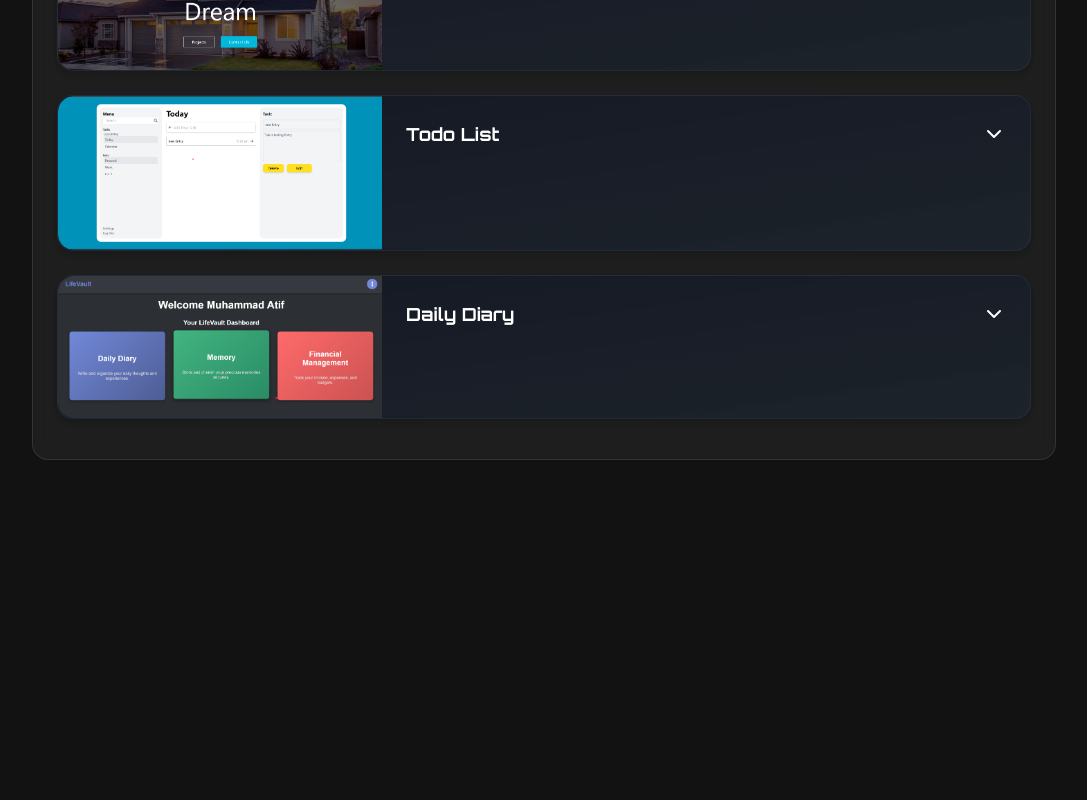
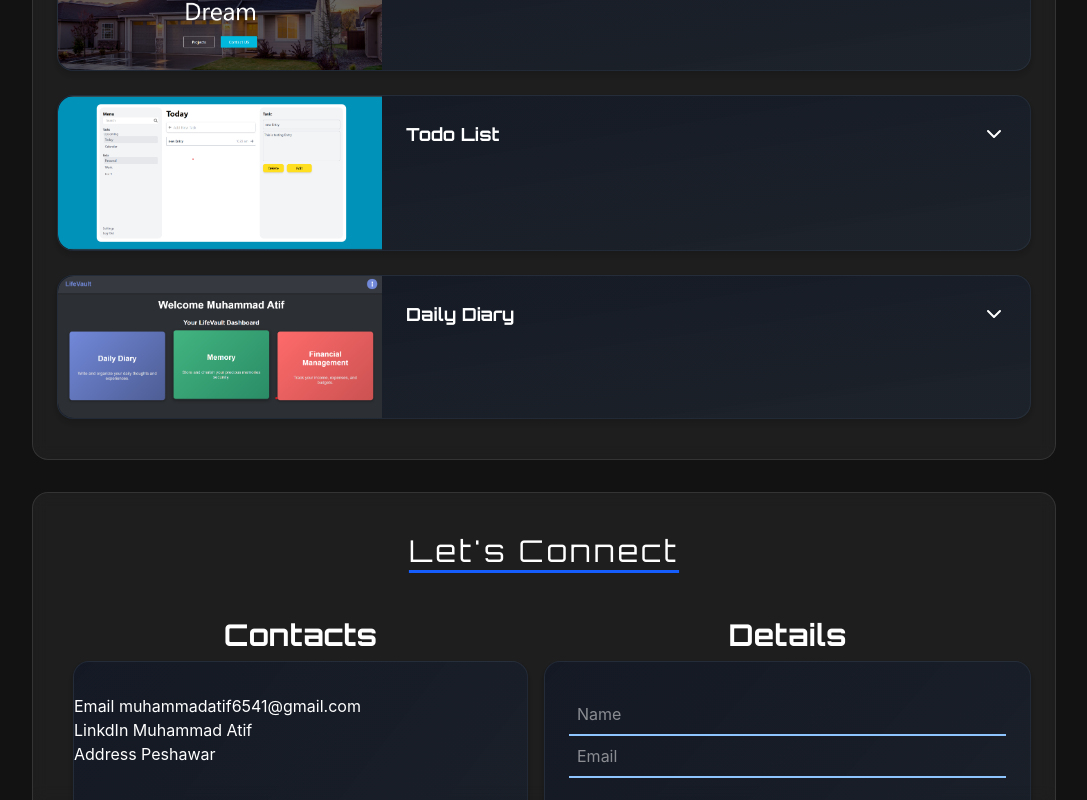
Before and after one commit to Atif-khan-prog/myPortfolio, a React (Vite) app: page / in a window 1280 px wide. Shown: the part 2000-2800 px from the top of the page, without its empty margins (96-1183 px from the left). Before the commit the page ends 2460 px from the top, so only its background shows below. Built offline with nearby package versions, Linux system fonts and the light colour scheme.

Commit message:
Contact Page Added

```diff
--- a/src/App.jsx
+++ b/src/App.jsx
@@ -2,6 +2,7 @@ import React from 'react'
 import Hero from './components/Hero'
 import Skills from './components/Skills'
 import Projects from './components/Projects'
+import Contact  from './components/Contact'
 
 const App = () => {
 
@@ -11,6 +12,7 @@ const App = () => {
       <Hero />
       <Skills />
       <Projects />
+      <Contact />
       </div>
 
     </>
--- /dev/null
+++ b/src/components/Contact.jsx
@@ -0,0 +1,61 @@
+import React from 'react'
+
+const Contact = () => {
+
+    return (
+
+
+        <div className="flex justify-center mt-8 text-white" id="projects">
+            <div
+                className="md:w-[80%] w-full min-h-screen rounded-2xl flex flex-col p-6 space-y-6"
+                style={{
+                    background: "rgba(255, 255, 255, 0.05)",
+                    backdropFilter: "blur(8px)",
+                    border: "1px solid rgba(255, 255, 255, 0.1)",
+                }}
+            >
+                <h1 className="text-3xl underline text-center tracking-widest underline-offset-8 decoration-blue-600 my-4">
+                    Let's Connect
+                </h1>
+
+                <div className='w-full h-full flex justify-center flex-col md:flex-row  mt-4'>
+                    <div className='w-full md:w-1/2 h-full  p-4'>
+                        <h1 className='text-3xl text-white font-semibold w-full flex justify-center'>Contacts</h1>
+
+                        <div className='border  font-sans rounded-2xl gap-6 justify-between  h-11/12 mt-2 pt-8 space-y-4 border-gray-700/40 shadow-md bg-gradient-to-br
+              from-gray-900/70 to-gray-800/50'>
+
+                            <div className='h-11/12'>
+                                <div>Email <span>muhammadatif6541@gmail.com</span></div>
+                                <div>LinkdIn <span>Muhammad Atif</span></div>
+                                <div>Address <span>Peshawar</span></div>
+                            </div>
+                        </div>
+                    </div>
+
+                    <div className='w-full md:w-1/2 h-11/12 mt-4'>
+                        <h1 className='text-3xl text-white font-semibold w-full flex justify-center'>Details</h1>
+
+                        <div className='border font-sans rounded-2xl gap-6 justify-between  h-11/12 mt-2 pt-8 space-y-4 border-gray-700/40 shadow-md bg-gradient-to-br
+              from-gray-900/70 to-gray-800/50'>
+                            <form action="submit" className='px-6  h-full space-y-'>
+                                <input type="text" placeholder='Name'
+                                    className='border-b-2 border-blue-300 focus:border-blue-600 p-2 w-full
+                            outline-none'
+                                    name="" id="" required />
+                                <input type="email" placeholder='Email'
+                                    className='border-b-2 border-blue-300 focus:border-blue-600 p-2 w-full
+                            outline-none'
+                                    name="" id="" required />
+                                <button className='p-2 mt-12 flex justify-center bg-blue-600 rounded'>Send Message</button>
+                            </form>
+                        </div>
+                    </div>
+                </div>
+
+            </div>
+        </div>
+    )
+}
+
+export default Contact
--- a/src/components/Hero.jsx
+++ b/src/components/Hero.jsx
@@ -1,10 +1,12 @@
-import React from 'react'
+import React, { useState } from 'react'
 import heroBg from '../assets/images/heroBg.jpg'
 import heroBg2 from '../assets/images/heroBg2.jpg'
 import heroBG3 from '../assets/images/heroBG3.jpg'
 import profile from '../assets/img.jpg'
-import {Download} from 'lucide-react'
+import {Download, BarChart2Icon} from 'lucide-react'
 const Hero = () => {
+
+  const[sideMenu, setSideMenu] = useState(false);
   return (
     <div className="relative h-screen w-full mb-4 overflow-hidden" id='home'>
       {/* Blurred background */}
@@ -29,20 +31,55 @@ const Hero = () => {
 
       {/* Content (stays sharp) */}
       <div className="relative z-10 text-white">
+         <div className={`w-full h-screen ${sideMenu && 'hidden'} md:hidden  bg-gray-900`}>
+          <nav className=" flex  flex-col  w-full px-6 py-4">
+         <div className='flex justify-between w-full'>
+           <div className="font-bold text-xl md:text-4xl cursor-pointer justify-start flex flex-col">Muhammad Atif
+            <span className='text-[12px] text-gray-500 flex justify-between '>
+              Full Stack | MERN & AI Enthusiast
+
+              </span>
+
+          </div>
+          <div className='mt-3'>
+            <div className='rotate-270 md:hidden mb-12 text-white  ml-12' onClick={() => setSideMenu(true)}>
+            <BarChart2Icon />
+          </div>
+          </div>
+         </div>
+
+        {/* sideMenue For Mobile */}
+
+          <ul className="flex justify-center items-center h-screen  w-full space-y-4 mt-12 flex-col flex-1 ">
+            <a className="cursor-pointer hover:underline hover:underline-offset-4 hover:decoration-blue-600 " href='#home'>Home</a>
+            <a className="cursor-pointer hover:underline hover:underline-offset-4 hover:decoration-blue-600 " href='#skills'>Tech Stack</a>
+            <a className="cursor-pointer hover:underline hover:underline-offset-4 hover:decoration-blue-600 " href='#projects'>Projects</a>
+            <a className="cursor-pointer hover:underline hover:underline-offset-4 hover:decoration-blue-600 " href='#education'>Education</a>
+          </ul>
+        </nav>
+        </div>
         {/* Navbar */}
         <nav className=" flex justify-between items-center w-full px-6 py-4">
           <div className="font-bold text-xl md:text-3xl cursor-pointer flex flex-col">Muhammad Atif
             <span className='text-[12px] text-gray-500 flex justify-center '>Full Stack | MERN & AI Enthusiast</span>
           </div>
 
+        {/* sideMenue For Mobile */}
+
 
           {/* Desktop Menu */}
-          <ul className="flex justify-end ml-4 gap-5 mt-4   flex-col md:flex-row space-x-8 text-base md:text-lg">
+
+          {/* close preview of ICon */}
+          <div className='rotate-270 md:hidden ml-12' onClick={() => setSideMenu(false)}>
+            <BarChart2Icon />
+          </div>
+          <ul className="hidden md:flex justify-end ml-4 gap-5 mt-4  md:visible flex-col md:flex-row space-x-8 text-base md:text-lg">
             <a className="cursor-pointer hover:underline hover:underline-offset-4 hover:decoration-blue-600 " href='#home'>Home</a>
             <a className="cursor-pointer hover:underline hover:underline-offset-4 hover:decoration-blue-600 " href='#skills'>Tech Stack</a>
             <a className="cursor-pointer hover:underline hover:underline-offset-4 hover:decoration-blue-600 " href='#projects'>Projects</a>
           </ul>
         </nav>
+
 
         {/* Hero section */}
         <div className="h-[80vh] pt-32 flex flex-col lg:flex-row items-center justify-center px-6 md:px-12 lg:px-24">
--- a/src/components/Projects.jsx
+++ b/src/components/Projects.jsx
@@ -1,5 +1,5 @@
 import React, { useState, useRef, useEffect } from "react";
-import { ChevronDown, ChevronUp } from "lucide-react";
+import { ChevronDown, ChevronUp, ChromeIcon } from "lucide-react";
 import lifeVault from '../assets/projectsIMG/lifeVault.png'
 import promotium from '../assets/projectsIMG/promotium.png'
 import todo from '../assets/projectsIMG/todo.png'
@@ -110,12 +110,16 @@ const Projects = () => {
               <img
                 src={project.images[0]}
                 alt={project.name}
+                onClick={(e) => {
+                  e.stopPropagation();
+                  setActiveIndex(i);
+                }}
                 className="object-cover w-full h-full rounded-t-2xl md:rounded-l-2xl md:rounded-tr-none"
               />
             </div>
 
             {/* Project Details */}
-            <div className={`md:w-2/3 ${activeIndex === i && 'md:w-1/3'} w-full  transition-all duration-100 ease-in p-6 flex flex-col`}>
+            <div className={`md:w-2/3 w-full  transition-all duration-100 ease-in p-6 flex flex-col`}>
               <div className="flex items-center justify-between">
                 <h2
                   className={`font-bold transition-all duration-200 ${
@@ -175,7 +179,7 @@ const Projects = () => {
                   target="_blank"
                   rel="noreferrer"
                 >
-                  {project.name} Live Website
+                  {project.name === 'Daily Diary' ? <span className="decoration-0 cursor-default text-white" aria-disabled>Not Hosted</span> : 'Live Website'}
                 </a>
               </div>
             </div>
```
